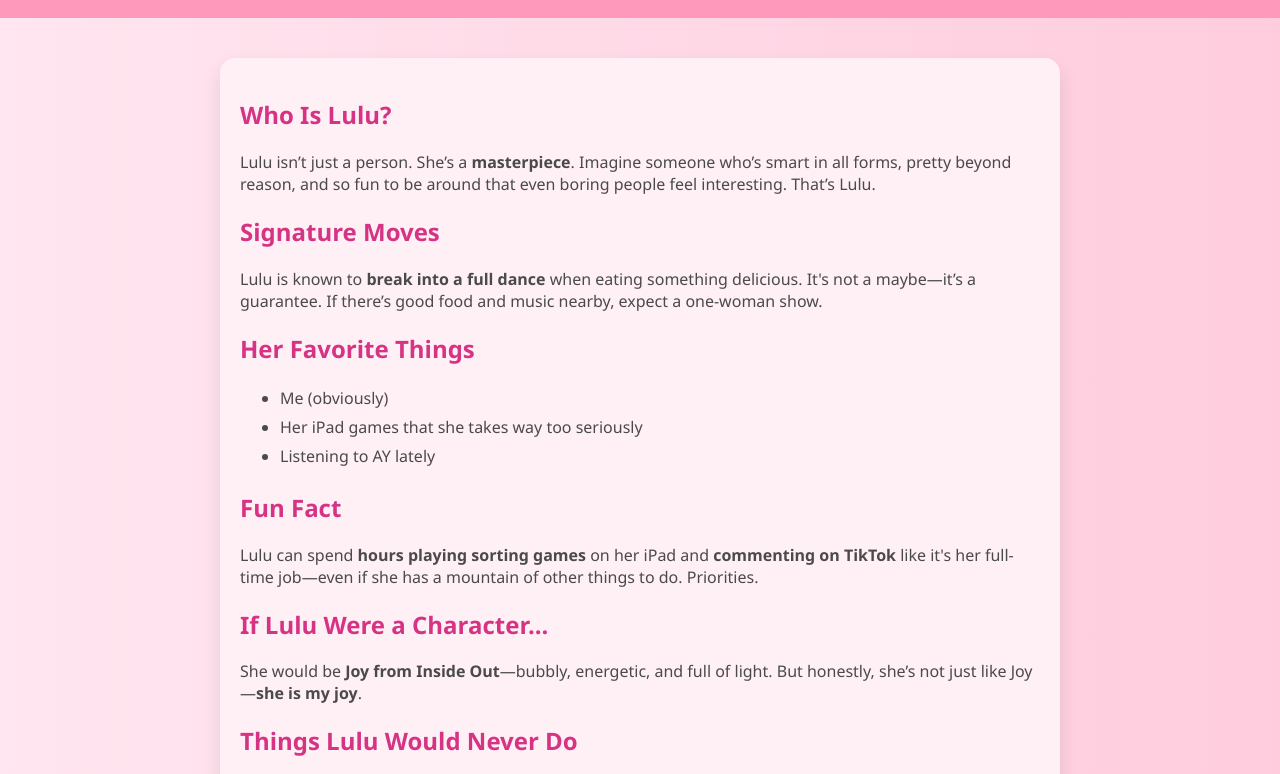
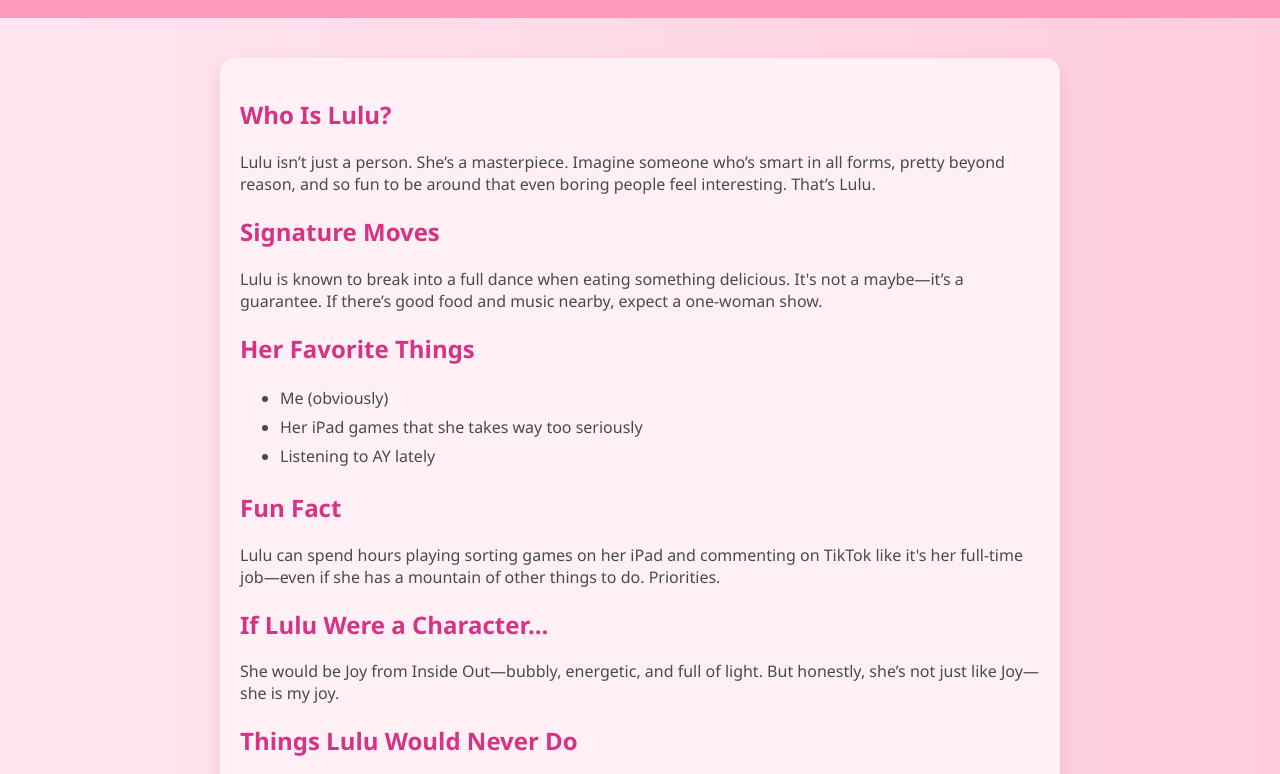
Before and after one commit to Esra-j/Lulu, a plain HTML site: page index.html in a window 1280 px wide. Shown: the part 127-901 px from the top of the page. Drawn offline with Linux system fonts and the light colour scheme.

Commit message:
Update index.html

```diff
--- a/index.html
+++ b/index.html
@@ -51,10 +51,10 @@
 
 <div class="container">
   <h2>Who Is Lulu?</h2>
-  <p>Lulu isn’t just a person. She’s a <strong>masterpiece</strong>. Imagine someone who’s smart in all forms, pretty beyond reason, and so fun to be around that even boring people feel interesting. That’s Lulu.</p>
+  <p>Lulu isn’t just a person. She’s a masterpiece. Imagine someone who’s smart in all forms, pretty beyond reason, and so fun to be around that even boring people feel interesting. That’s Lulu.</p>
 
   <h2>Signature Moves</h2>
-  <p>Lulu is known to <strong>break into a full dance</strong> when eating something delicious. It's not a maybe—it’s a guarantee. If there’s good food and music nearby, expect a one-woman show.</p>
+  <p>Lulu is known to break into a full dance when eating something delicious. It's not a maybe—it’s a guarantee. If there’s good food and music nearby, expect a one-woman show.</p>
 
   <h2>Her Favorite Things</h2>
   <ul>
@@ -64,11 +64,10 @@
   </ul>
 
   <h2>Fun Fact</h2>
-  <p>Lulu can spend <strong>hours playing sorting games</strong> on her iPad and <strong>commenting on TikTok</strong> like it's her full-time job—even if she has a mountain of other things to do. Priorities.</p>
+  <p>Lulu can spend hours playing sorting games on her iPad and commenting on TikTok like it's her full-time job—even if she has a mountain of other things to do. Priorities.</p>
 
   <h2>If Lulu Were a Character...</h2>
-  <p>She would be <strong>Joy from Inside Out</strong>—bubbly, energetic, and full of light.
-  But honestly, she’s not just like Joy—<strong>she is my joy</strong>.</p>
+  <p>She would be Joy from Inside Out—bubbly, energetic, and full of light. But honestly, she’s not just like Joy—she is my joy.</p>
 
   <h2>Things Lulu Would Never Do</h2>
   <ul>
```
